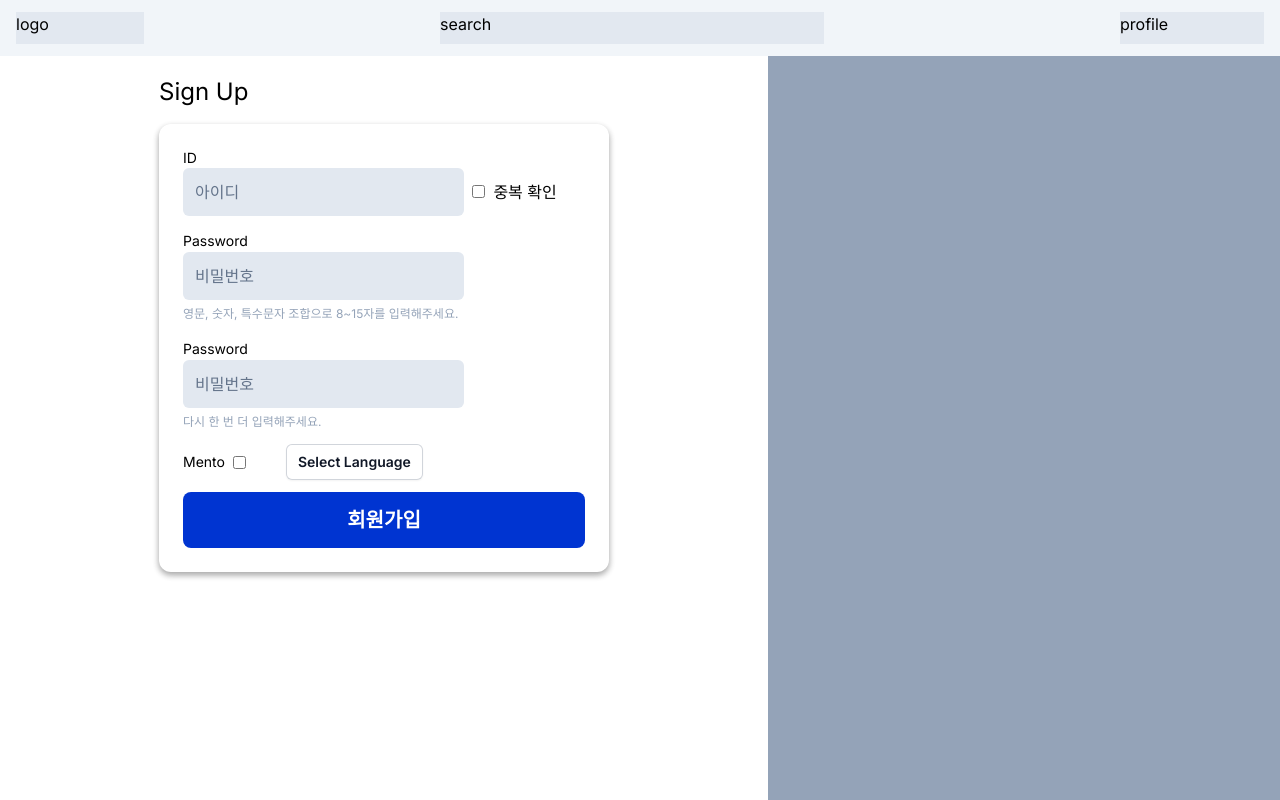
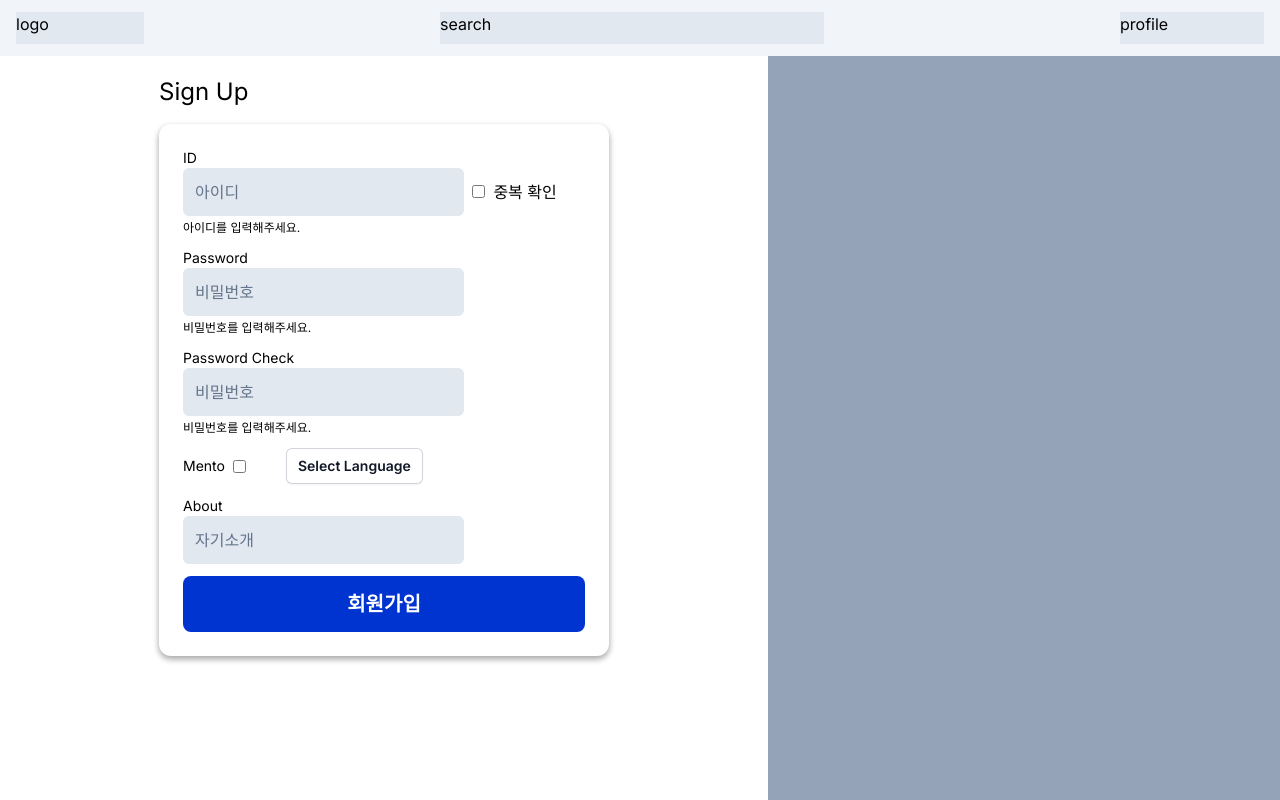
Before and after one commit to LeeSangMin1029/code-review, a Next.js app: page /register in a window 1280 px wide. Built offline with nearby package versions, Linux system fonts and the light colour scheme.

Commit message:
회원가입 페이지 v2
1. react-hook-form 패키지 및 에러 메시지 적용
2. Dropdown 위치 수정
3. id, pw 정규식 검사
4. 컴포넌트 분리(app/page.tsx / src/components/client/Input.tsx)

```diff
--- a/src/app/register/page.tsx
+++ b/src/app/register/page.tsx
@@ -1,5 +1,4 @@
-import Dropdown from "@/components/Dropdown";
-import { languageList } from "./data";
+import Form from "@/components/client/Form";
 
 const Register = () => {
   return (
@@ -8,72 +7,7 @@ const Register = () => {
         <div className="w-[90%]  max-w-[450px] flex flex-col items-center h-full">
           <h3 className="w-full mt-5 text-2xl mb-4">Sign Up</h3>
           <div className="w-full h-fit rounded-xl shadow-card">
-            <div className="flex flex-col m-6  select-none">
-              <div className="flex flex-row mb-3">
-                <div className="w-full">
-                  <label htmlFor="id" className="text-sm block">
-                    ID
-                  </label>
-                  <input
-                    id="id"
-                    className="w-[70%] inline-block h-12 bg-slate-200 rounded-md placeholder:text-slate-500 px-3"
-                    placeholder="아이디"
-                  />
-                  {/* 자동으로 확인하도록 기능 업데이트 예정 */}
-                  <input
-                    id="duplicated-check"
-                    className="inline-block mx-2"
-                    type="checkbox"
-                  />
-                  <label htmlFor="duplicated-check">중복 확인</label>
-                </div>
-              </div>
-              <div className="flex flex-row mb-3">
-                <div className="w-full">
-                  <label htmlFor="pw1" className="text-sm">
-                    Password
-                  </label>
-                  <input
-                    id="pw1"
-                    className="w-[70%] block h-12 bg-slate-200 rounded-md placeholder:text-slate-500 px-3"
-                    placeholder="비밀번호"
-                    type="password"
-                  />
-                  <span className="text-xs text-slate-400">
-                    영문, 숫자, 특수문자 조합으로 8~15자를 입력해주세요.
-                  </span>
-                </div>
-              </div>
-              <div className="flex flex-row mb-3">
-                <div className="w-full">
-                  <label htmlFor="pw2" className="text-sm">
-                    Password
-                  </label>
-                  <input
-                    id="pw2"
-                    className="w-[70%] block h-12 bg-slate-200 rounded-md placeholder:text-slate-500 px-3"
-                    placeholder="비밀번호"
-                    type="password"
-                  />
-                  <span className="text-xs text-slate-400">
-                    다시 한 번 더 입력해주세요.
-                  </span>
-                </div>
-              </div>
-              <div className="flex flex-row mb-3 items-center">
-                <label htmlFor="mento" className="text-sm">
-                  Mento
-                </label>
-                <input id="mento" type="checkbox" className="mx-2 mr-10" />
-                <Dropdown data={languageList} />
-              </div>
-              <button
-                type="submit"
-                className="rounded-lg text-white text-xl bg-blue h-14 font-semibold w-full"
-              >
-                회원가입
-              </button>
-            </div>
+            <Form />
           </div>
         </div>
       </div>
--- a/src/components/Dropdown.tsx
+++ b/src/components/Dropdown.tsx
@@ -19,7 +19,7 @@ const Dropdown = ({ data }: DropdownProps) => {
     >
       Select Language
       {open && (
-        <div className="absolute mt-7 rounded-md shadow-card ">
+        <div className="absolute ml-9 mt-8 rounded-md shadow-card ">
           <ul className="my-1 ">
             {data?.map((data: string) => (
               <DropdownItem key={randomKey()} data={data} />
--- /dev/null
+++ b/src/components/client/Form.tsx
@@ -0,0 +1,101 @@
+"use client";
+import Dropdown from "@/components/Dropdown";
+import { passwordRegex, idRegex } from "@/utils";
+import { languageList } from "../data";
+import Input from "./Input";
+import { useWatchForm } from "@/hooks";
+
+const Form = () => {
+  const { errors, handleSubmit, register, password } = useWatchForm();
+  const onSubmit = () => {};
+
+  return (
+    <form
+      onSubmit={handleSubmit(onSubmit)}
+      className="flex flex-col m-6  select-none"
+    >
+      <Input
+        id="id"
+        placeholder="아이디"
+        title="ID"
+        maxLength={10}
+        register={register}
+        options={{
+          required: "아이디를 입력해주세요.",
+          pattern: {
+            value: idRegex,
+            message: "특수문자를 제외한 문자를 입력해주세요.",
+          },
+        }}
+        errors={errors}
+      >
+        {/* 자동으로 확인하도록 기능 업데이트 예정 */}
+        <input
+          {...register("duplicated-check", { required: true })}
+          id="duplicated-check"
+          className="inline-block mx-2"
+          type="checkbox"
+        />
+        <label htmlFor="duplicated-check">중복 확인</label>
+      </Input>
+      <Input
+        register={register}
+        id="password"
+        placeholder="비밀번호"
+        title="Password"
+        type="password"
+        maxLength={15}
+        options={{
+          required: "비밀번호를 입력해주세요.",
+          pattern: {
+            value: passwordRegex,
+            message: "비밀번호 규칙을 지켜주세요.",
+          },
+        }}
+        errors={errors}
+      />
+      <Input
+        register={register}
+        id="confirm_password"
+        placeholder="비밀번호"
+        title="Password Check"
+        type="password"
+        maxLength={15}
+        options={{
+          required: "비밀번호를 입력해주세요.",
+          validate: (val: string) => {
+            if (password !== val) {
+              return "비밀번호가 일치하지 않습니다.";
+            }
+          },
+        }}
+        errors={errors}
+      />
+      <div className="flex flex-row mb-3 items-center">
+        <label htmlFor="mento" className="text-sm">
+          Mento
+        </label>
+        <input
+          {...register("mento", { required: "멘토 여부를 확인해주세요." })}
+          id="mento"
+          type="checkbox"
+          className="mx-2 mr-10"
+        />
+        <Dropdown data={languageList} />
+      </div>
+      <Input
+        register={register}
+        id="about"
+        placeholder="자기소개"
+        title="About"
+      />
+      <input
+        type="submit"
+        value="회원가입"
+        className="rounded-lg text-white text-xl bg-blue h-14 font-semibold w-full"
+      />
+    </form>
+  );
+};
+
+export default Form;
--- /dev/null
+++ b/src/components/client/Input.tsx
@@ -0,0 +1,56 @@
+"use client";
+import { ErrorMessage } from "@hookform/error-message";
+import { HTMLInputTypeAttribute, ReactNode } from "react";
+import { RegisterOptions, UseFormRegisterReturn } from "react-hook-form";
+
+type InputProps = {
+  title?: string;
+  id: string;
+  placeholder?: string;
+  type?: HTMLInputTypeAttribute;
+  children?: ReactNode;
+  register: (name: string, options?: RegisterOptions) => UseFormRegisterReturn;
+  options?: RegisterOptions;
+  errors?: any;
+  maxLength?: number;
+};
+
+const Input = ({
+  title,
+  id,
+  placeholder,
+  children,
+  type = "text",
+  register,
+  options,
+  errors,
+  maxLength = 100,
+}: InputProps) => {
+  return (
+    <div className="flex flex-row mb-3 items-center">
+      <div className="w-full">
+        <label htmlFor={id} className="text-sm block">
+          {title}
+        </label>
+        <input
+          {...register(id, options)}
+          id={id}
+          className="w-[70%] inline-block h-12 bg-slate-200 rounded-md placeholder:text-slate-500 px-3"
+          placeholder={placeholder}
+          type={type}
+          maxLength={maxLength}
+        />
+        {children}
+        <ErrorMessage
+          errors={errors || {}}
+          name={id}
+          render={({ message }) => (
+            <p className="text-error mt-1 text-xs">{message}</p>
+          )}
+        />
+      </div>
+    </div>
+  );
+};
+
+export default Input;
--- /dev/null
+++ b/src/hooks/index.ts
@@ -0,0 +1 @@
+export { useWatchForm } from "./useWatchForm";
--- /dev/null
+++ b/src/hooks/useWatchForm.ts
@@ -0,0 +1,22 @@
+"use client";
+import { useEffect } from "react";
+import { useForm } from "react-hook-form";
+
+export const useWatchForm = () => {
+  const {
+    register,
+    handleSubmit,
+    watch,
+    trigger,
+    formState: { errors },
+  } = useForm();
+  const password = watch("password");
+  const passwordConfirm = watch("confirm_password");
+  const id = watch("id");
+  useEffect(() => {
+    trigger("id");
+    trigger("password");
+    trigger("confirm_password");
+  }, [password, trigger, id, passwordConfirm]);
+  return { errors, password, id, passwordConfirm, register, handleSubmit };
+};
--- a/src/utils/index.ts
+++ b/src/utils/index.ts
@@ -1 +1,2 @@
 export { randomKey } from "./render";
+export { passwordRegex, idRegex } from "./regex";
--- /dev/null
+++ b/src/utils/regex.ts
@@ -0,0 +1,4 @@
+export const passwordRegex =
+  /^(?=.*[a-zA-Z])(?=.*[!@#$%^*+=-])(?=.*[0-9]).{8,15}$/;
+
+export const idRegex = /^[ㄱ-ㅎ가-힣a-zA-Z0-9]+$/;
```
Also changed, not shown: src/components/data/index.ts (renamed from src/app/register/data.ts).
